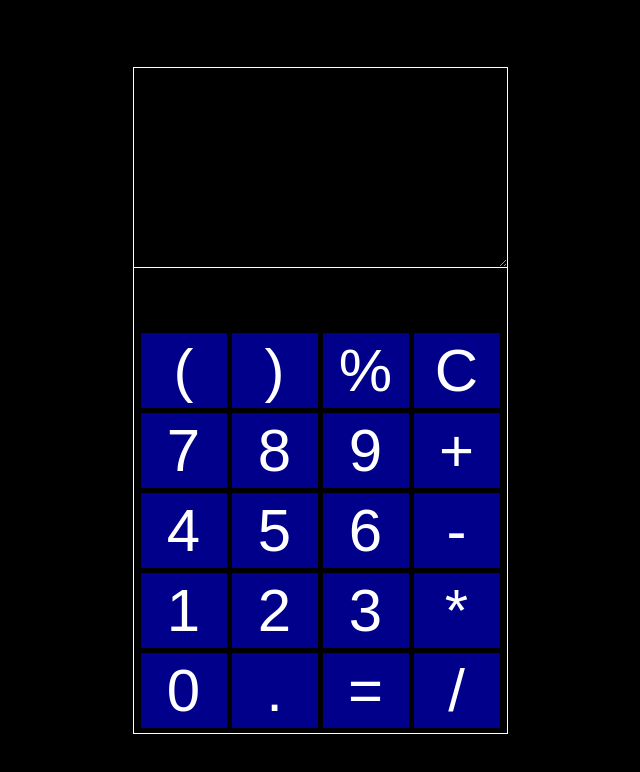
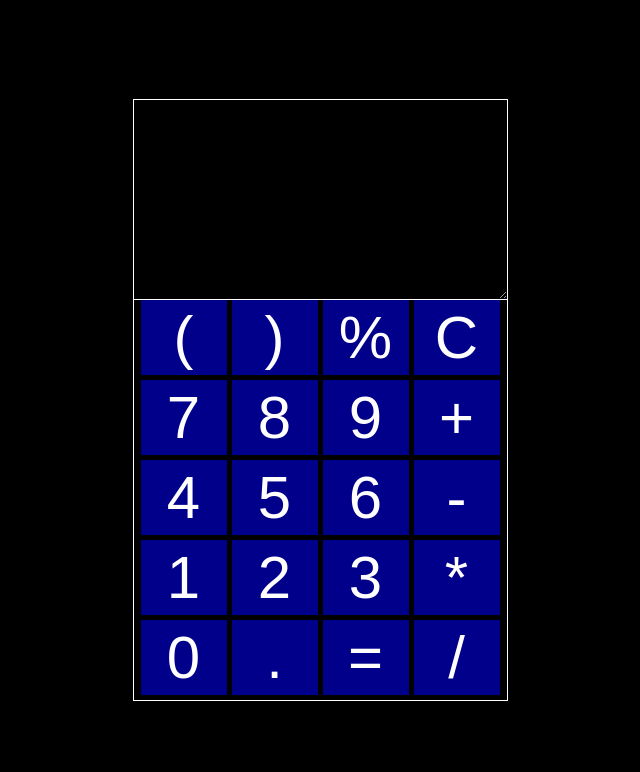
Before and after one commit to OneCode11/CalculatorApp, a plain HTML site: page index.html in a window 1280 px wide. Shown: the whole page, without its empty margins (320-960 px from the left). Drawn offline with Linux system fonts and the light colour scheme.

Commit message:
remove height in calculator

```diff
--- a/style.css
+++ b/style.css
@@ -22,7 +22,6 @@ body {
     background-color: black;
     color: white;
     width: 375px;
-    height: 667px;
     display: flex;
     flex-direction: column;
     justify-content: space-between;
```
